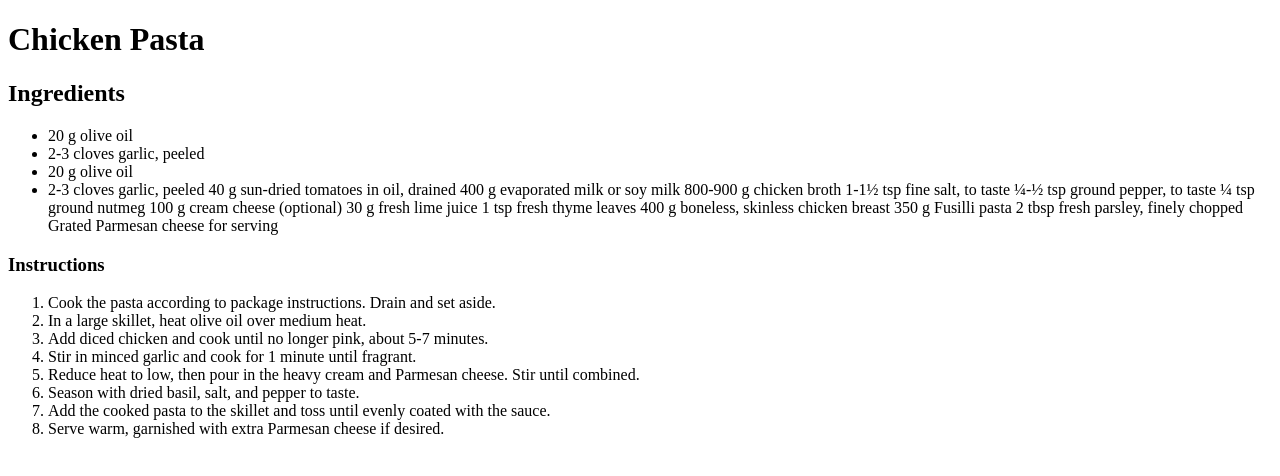
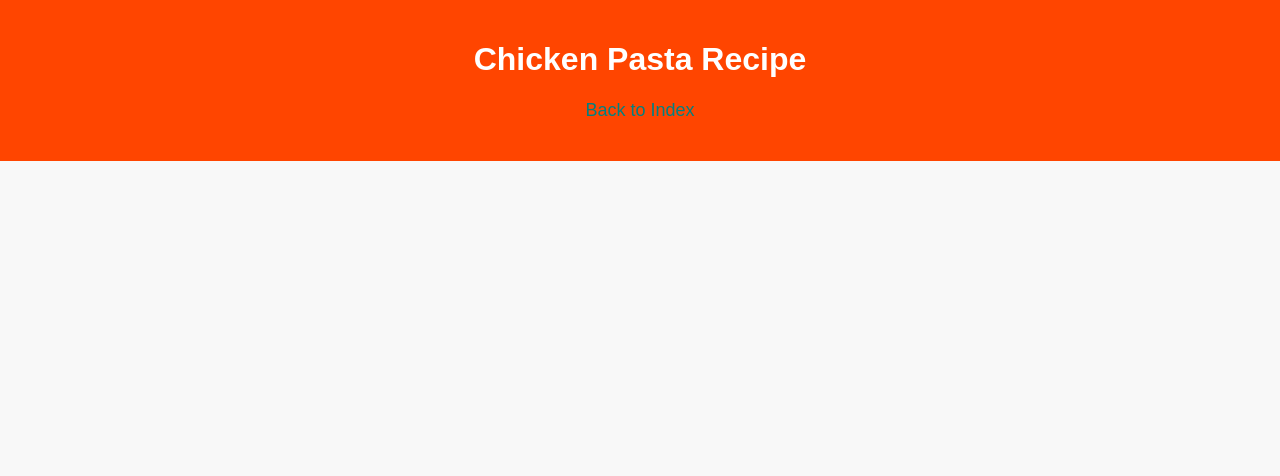
Before and after one commit to ChaosBringer98/odin-recipes, a plain HTML site: page Pollopasta.html in a window 1280 px wide. Drawn offline with Linux system fonts and the light colour scheme.

Commit message:
Update Pollopasta.html

```diff
--- a/Pollopasta.html
+++ b/Pollopasta.html
@@ -1,46 +1,39 @@
 <!DOCTYPE html>
 <html lang="en">
 <head>
-    <meta charset="UTF-8">
-    <meta name="viewport" content="width=device-width, initial-scale=1.0">
-    <title>Chicken Pasta Recipe</title>
+  <meta charset="UTF-8">
+  <meta name="viewport" content="width=device-width, initial-scale=1.0">
+  <title>Chicken Pasta Recipe</title>
+  <style>
+    body {
+      background-color: #f8f8f8;
+      font-family: Arial, sans-serif;
+      margin: 0;
+      padding: 0;
+    }
+    header {
+      background-color: #FF4500;
+      color: white;
+      padding: 20px;
+      text-align: center;
+    }
+    .back-link {
+      display: block;
+      text-align: center;
+      margin: 20px 0;
+      color: #008080;
+      text-decoration: none;
+      font-size: 18px;
+    }
+    .back-link:hover {
+      text-decoration: underline;
+    }
+  </style>
 </head>
 <body>
-    <h1>Chicken Pasta</h1>
-    <h2>Ingredients</h2>
-    <ul>
-        <li>20 g olive oil</li>
-        <li>2-3 cloves garlic, peeled</li>
-      <li>20 g olive oil
-<li>2-3 cloves garlic, peeled
-40 g sun-dried tomatoes in oil, drained
-400 g evaporated milk or soy milk
-800-900 g chicken broth
-1-1½ tsp fine salt, to taste
-¼-½ tsp ground pepper, to taste
-¼ tsp ground nutmeg
-100 g cream cheese (optional)
-30 g fresh lime juice
-1 tsp fresh thyme leaves
-400 g boneless, skinless chicken breast
-350 g Fusilli pasta
-2 tbsp fresh parsley, finely chopped
-Grated Parmesan cheese for serving</li>
-        <!-- Outros ingredientes -->
-    </ul>
-    <h3>Instructions</h3>
-
-        <ol>
-        <li>Cook the pasta according to package instructions. Drain and set aside.</li>
-        <li>In a large skillet, heat olive oil over medium heat.</li>
-        <li>Add diced chicken and cook until no longer pink, about 5-7 minutes.</li>
-        <li>Stir in minced garlic and cook for 1 minute until fragrant.</li>
-        <li>Reduce heat to low, then pour in the heavy cream and Parmesan cheese. Stir until combined.</li>
-        <li>Season with dried basil, salt, and pepper to taste.</li>
-        <li>Add the cooked pasta to the skillet and toss until evenly coated with the sauce.</li>
-        <li>Serve warm, garnished with extra Parmesan cheese if desired.</li>
-      </ol>
-    </section></h2>
-
+  <header>
+    <h1>Chicken Pasta Recipe</h1>
+    <a href="../index.html" class="back-link">Back to Index</a>
+  </header>
 </body>
 </html>
```
